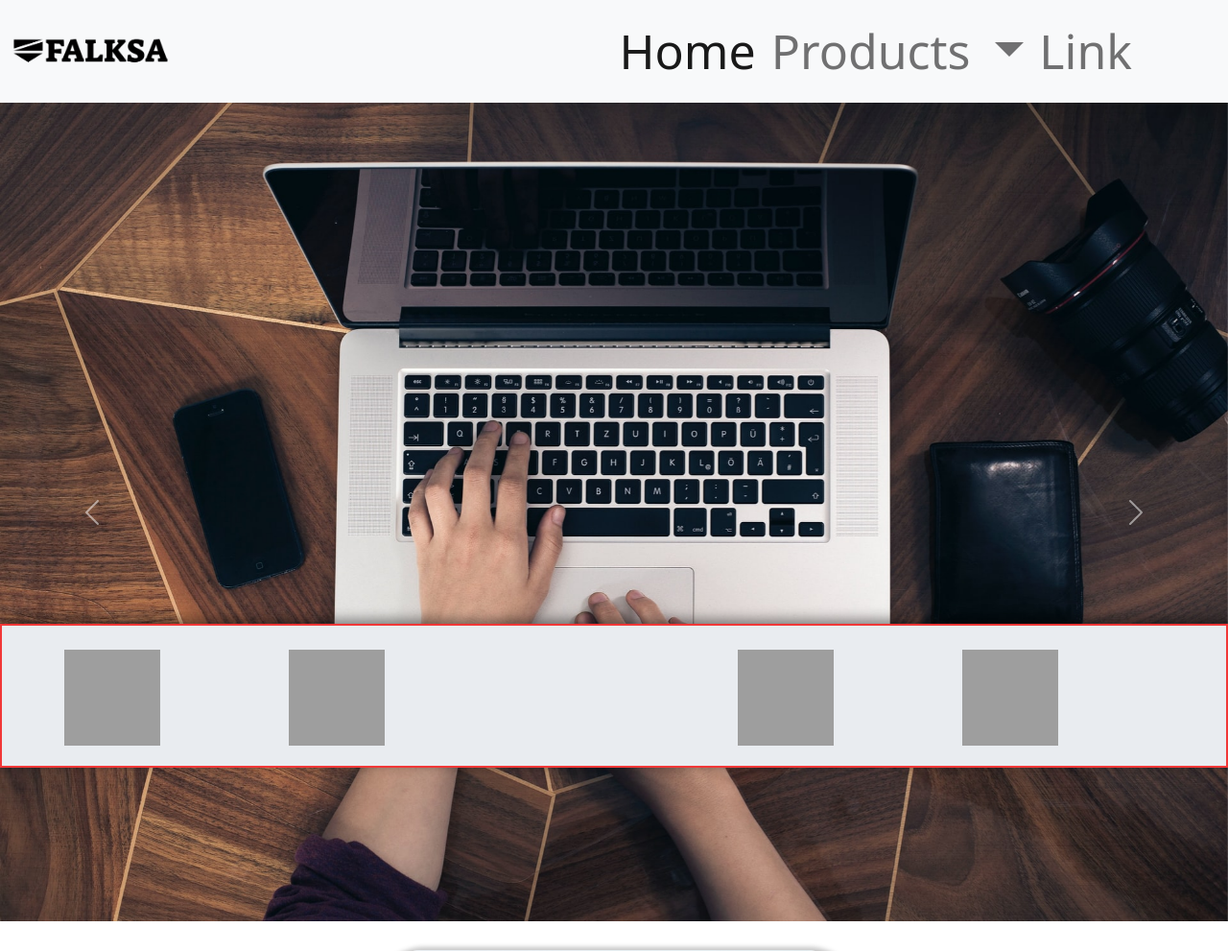
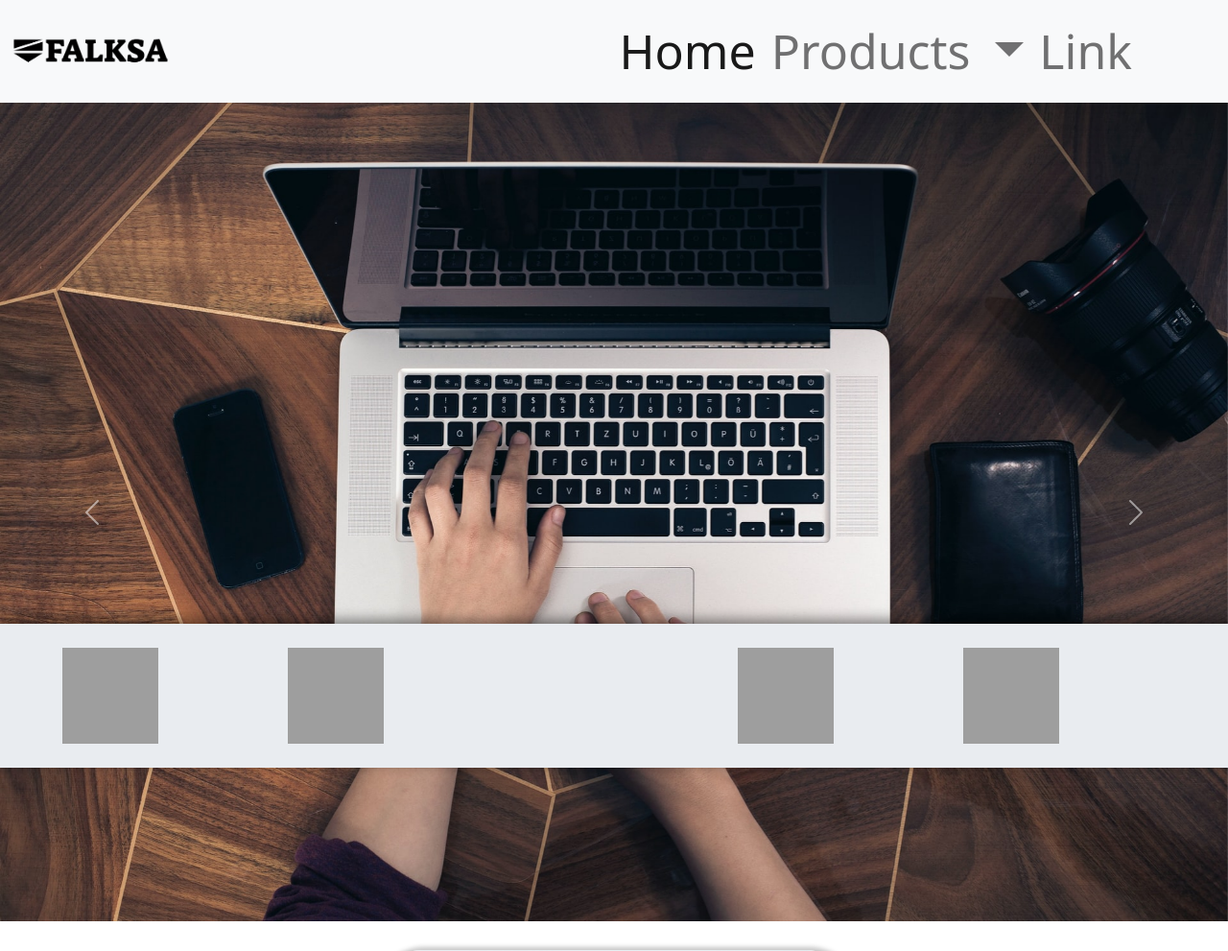
Before and after one commit to engrali93/f_alks_a, a PHP site: page / in a window 1280 px wide. Shown: the top 991 px of the page at 96% size. Run offline with PHP 8.4, Linux system fonts and the light colour scheme; grey boxes are pictures that could not be loaded.

Commit message:
Update stylesheetMobile.css

```diff
--- a/Style/stylesheetMobile.css
+++ b/Style/stylesheetMobile.css
@@ -72,7 +72,7 @@ and (max-device-width : 821px)  {
 }
 .footer{
 
-    border: 2px solid rgb(241, 55, 55);
+
 height: 150px;
 background-color: rgb(233, 236, 240);
 box-shadow: 0px -4px 13px rgba(0, 0, 0, 0.473);
```
